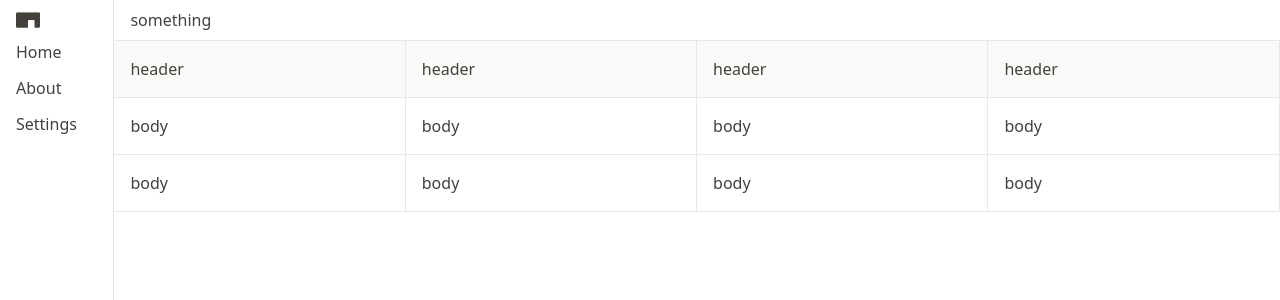
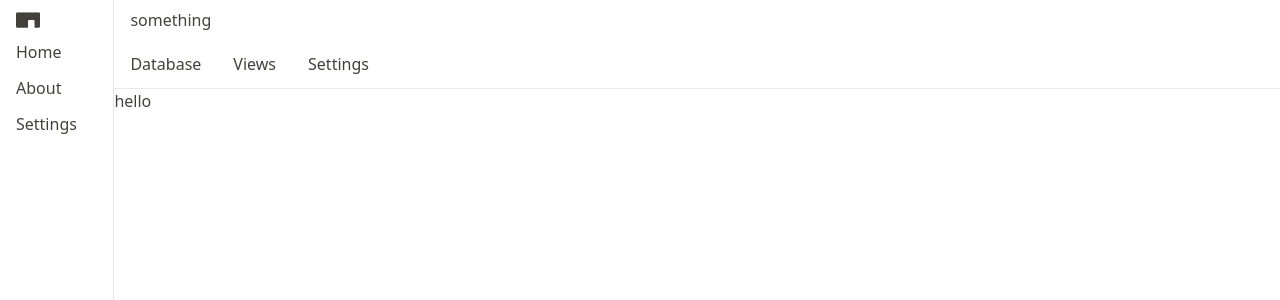
Before and after one commit to daviddkkim/Driver-svelte, a SvelteKit app: page /project/something in a window 1280 px wide. Shown: the top 300 px of the page. Built offline with nearby package versions, Linux system fonts and the light colour scheme.

Commit message:
nested routes

```diff
--- a/src/routes/project/[slug]/+layout.svelte
+++ b/src/routes/project/[slug]/+layout.svelte
@@ -1,9 +1,14 @@
 <script lang="ts">
 	import { page } from '$app/stores';
-    const TopNav = `flex w-full border-b px-4 py-2`;
-
+	const TopNav = `flex w-full  px-4 py-2`;
+	const TabNav = `flex w-full border-b px-2 py-2 gap-4`;
+	const TabItem = `flex px-2 py-1 rounded-sm text-stone-700 hover:bg-stone-100`;
 </script>
 
 <div class={TopNav}>{$page.params.slug}</div>
-
+<div class={TabNav}>
+	<a class={TabItem} href={`/project/${$page.params.slug}/database`}>Database</a>
+	<a class={TabItem} href={`/project/${$page.params.slug}/views`}>Views</a>
+	<a class={TabItem} href={`/project/${$page.params.slug}/settings`}>Settings</a>
+</div>
 <slot />
--- a/src/routes/project/[slug]/+page.svelte
+++ b/src/routes/project/[slug]/+page.svelte
@@ -1,7 +1 @@
-<script lang="ts">
-	import { Table } from '../../../components';
-</script>
-
-<Table>
-
-</Table>
+<div> hello</div>
--- /dev/null
+++ b/src/routes/project/[slug]/database/+page.svelte
@@ -0,0 +1,7 @@
+<script lang="ts">
+	import { Table } from '../../../../components';
+</script>
+
+<Table>
+
+</Table>
--- /dev/null
+++ b/src/routes/project/[slug]/settings/+page.svelte
@@ -0,0 +1 @@
+<div>settings</div>
--- /dev/null
+++ b/src/routes/project/[slug]/views/+page.svelte
@@ -0,0 +1 @@
+<div>views</div>
```
